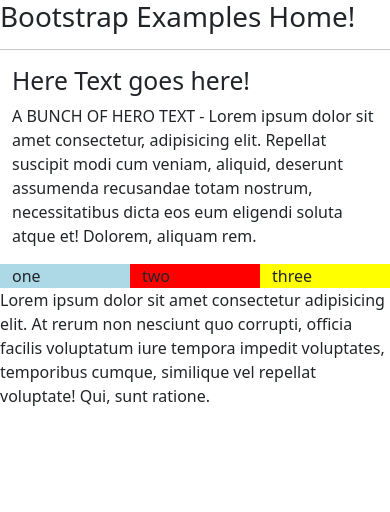
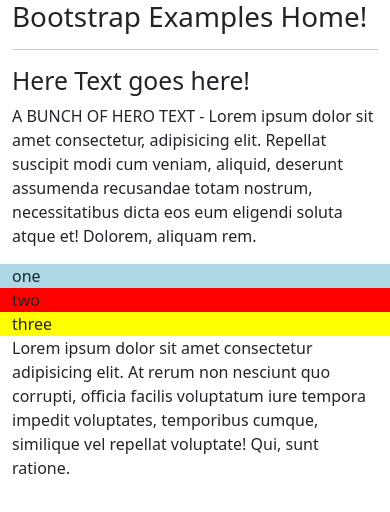
Before and after one commit to YearUpFall2023Christenson/bootstrap-examples, a plain HTML site: page index.html in a window 390 px wide. Drawn offline with nearby package versions, Linux system fonts and the light colour scheme.

Commit message:
make some grid changes

```diff
--- a/css/site.css
+++ b/css/site.css
@@ -1,3 +1,7 @@
+.col
+{
+
+}
 
 #pane1{
     background-color: lightblue;
--- a/index.html
+++ b/index.html
@@ -14,15 +14,18 @@
 
     <header></header>
 
-    <main>
+    <main class="container">
+
+        <div class="row">
+            <div class="col">
                 <h1>Bootstrap Examples Home!</h1>
 
                 <hr>
+            </div>
 
-        <div class="container">
+        </div>
 
         <div class="row">
-
             <div class="col">
                 <div id="hero">
                     <h2>Here Text goes here!</h2>
@@ -30,34 +33,30 @@
                         suscipit modi cum veniam, aliquid, deserunt assumenda recusandae totam nostrum,
                         necessitatibus dicta eos eum eligendi soluta atque et! Dolorem, aliquam rem.</p>
                 </div>
-
             </div>
-
         </div>
 
         <div class="row">
-
-                <div id="pane1" class="col">
+            <div id="pane1" class="col-sm-12 col-md-6 col-lg-4">
                 one
             </div>
-
-                <div id="pane2" class="col">
+            <div id="pane2" class="col-sm-12 col-md-6 col-lg-4">
                 two
             </div>
-
-                <div id="pane3" class="col">
+            <div id="pane3" class="col-sm-12 col-md-12 col-lg-4">
                 three
             </div>
-
         </div>
 
-        </div>
-
-
-
+        <div class="row">
+            <div class="col">
                 <p>Lorem ipsum dolor sit amet consectetur adipisicing elit. At rerum non nesciunt
                     quo corrupti, officia facilis voluptatum iure tempora impedit voluptates, temporibus
                     cumque, similique vel repellat voluptate! Qui, sunt ratione.</p>
+
+            </div>
+        </div>
+
 
     </main>
 
```
Lines whose indentation alone changed are shown as unchanged.
